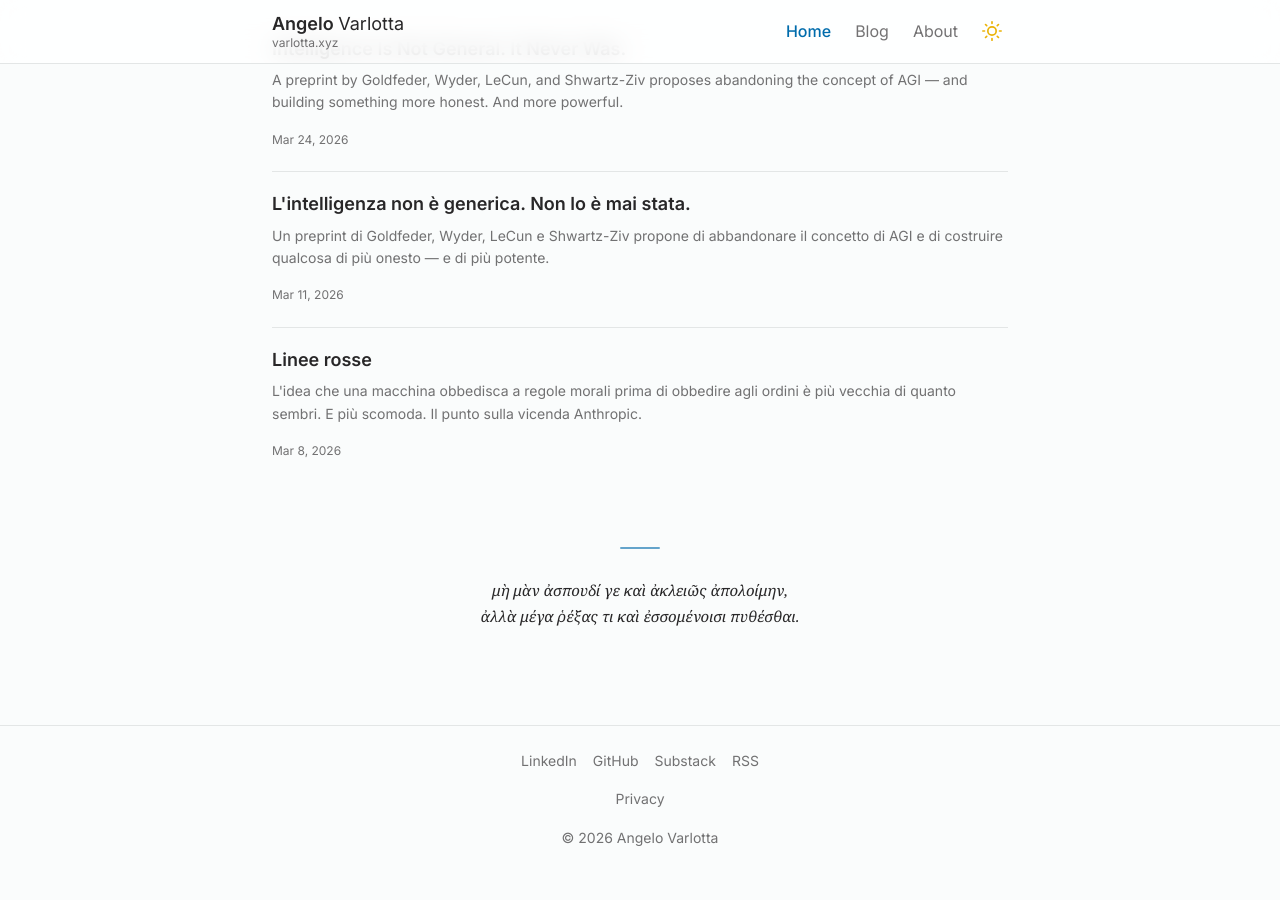
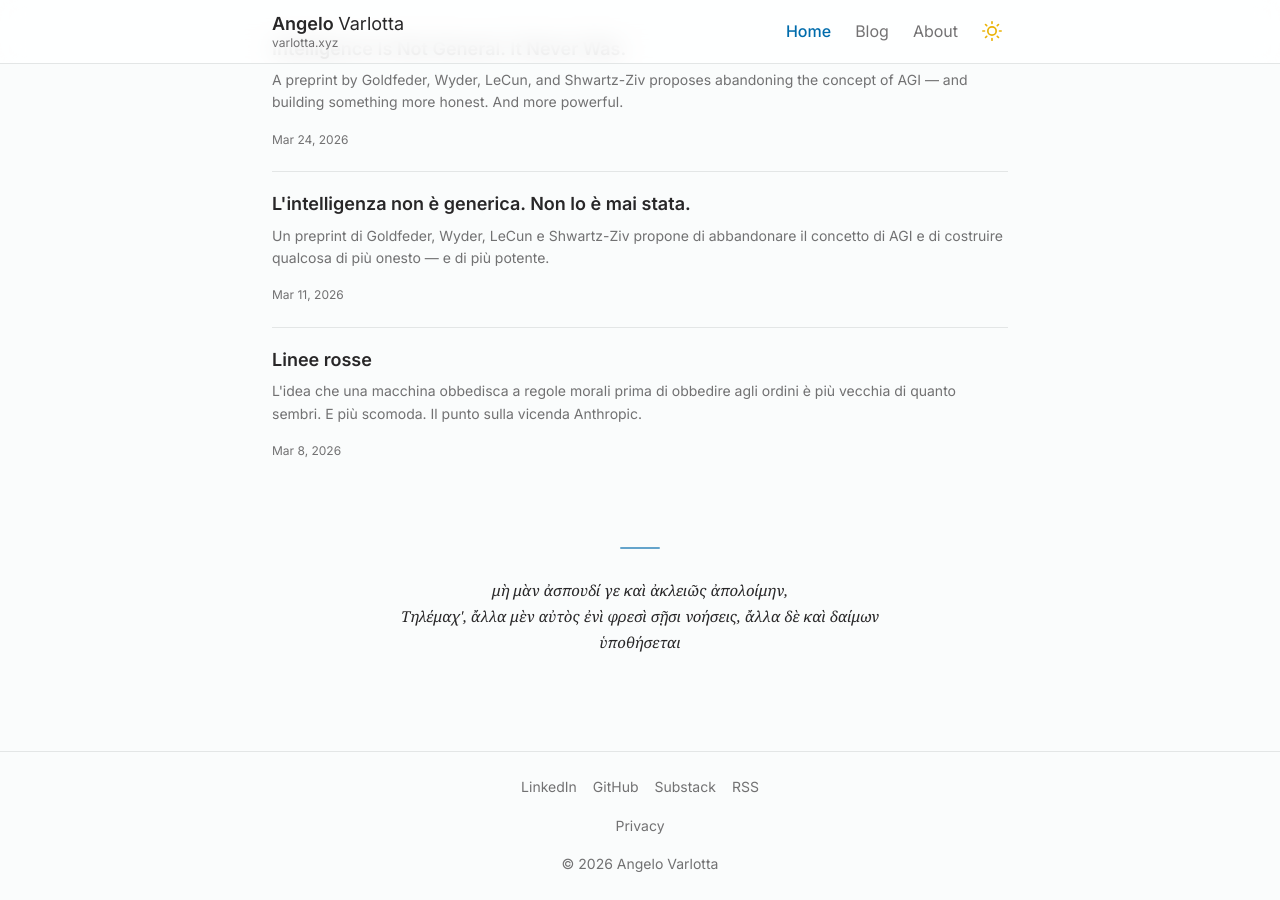
Before and after one commit to varlottaang/varlottaang.github.io, a Jekyll site: the page built from index.html, in a window 1280 px wide and 900 px high, scrolled down 1282 px. Built offline with Jekyll 4.4.1, drawn with Linux system fonts in a browser that asks for light colours; before the commit the page ends 2155 px from its top, so only the background shows below that.

Commit message:
Update index.html

```diff
--- a/index.html
+++ b/index.html
@@ -46,7 +46,7 @@ layout: default
   <blockquote>
     <p class="verse" lang="grc">
       <span>μὴ μὰν ἀσπουδί γε καὶ ἀκλειῶς ἀπολοίμην,</span>
-      <span>ἀλλὰ μέγα ῥέξας τι καὶ ἐσσομένοισι πυθέσθαι.</span>
+      <span>Τηλέμαχ', ἄλλα μὲν αὐτὸς ἐνὶ φρεσὶ σῇσι νοήσεις, ἄλλα δὲ καὶ δαίμων ὑποθήσεται</span>
     </p>
   </blockquote>
 </figure>
```
